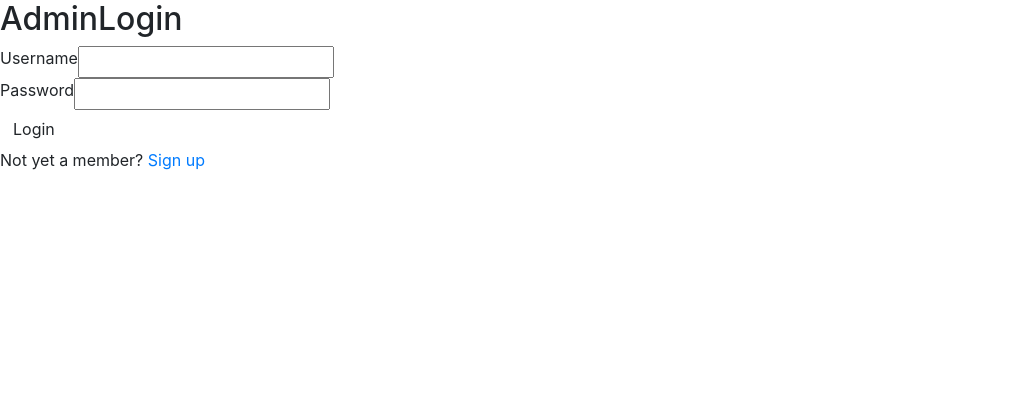
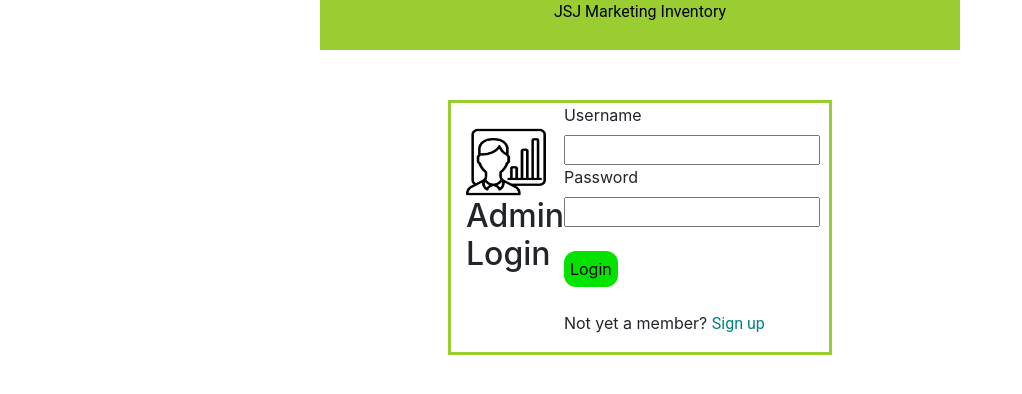
Before and after one commit to jubelalferez/Project-Design, a PHP site: page /adminlogin.php in a window 1280 px wide. Shown: the top 394 px of the page, without its empty margins (0-1022 px from the left). Run offline with PHP 8.4, Linux system fonts and the light colour scheme; some libraries are stand-ins or nearby versions.

Commit message:
Updated web

```diff
--- a/tflite/web/shopping/admin.php
+++ b/tflite/web/shopping/admin.php
@@ -118,7 +118,7 @@ color:black;
 
           </li>
           <li class="nav-item logout">
-            <a class="nav-link btn nav-register-btn" href="adminlogin.php">Logout</a>
+            <a class="nav-link btn nav-register-btn" href="home.php">Logout</a>
           </li>
 
 
@@ -166,7 +166,7 @@ color:black;
                        <tr>
                            <th>Item</th>
                            <th>Quantity</th>
-                           <th>Price</th>
+                           <th>Price(₱)</th>
                            <th>Weight(g)</th>
                            <th colspan ="2">Action</th>
 
@@ -212,7 +212,7 @@ color:black;
                             </div>
 
                             <div class ="form-group">
-                                <label  >Price</label>
+                                <label  >Price(₱)</label>
                                 <input type ="price" name = "price"  class = "form-control form-control-lg"
                                     value = "<?php echo $price; ?>" >
                             </div>
--- a/tflite/web/shopping/adminlogin.php
+++ b/tflite/web/shopping/adminlogin.php
@@ -10,14 +10,20 @@
     <script src="https://code.jquery.com/jquery-3.4.1.slim.min.js" integrity="sha384-J6qa4849blE2+poT4WnyKhv5vZF5SrPo0iEjwBvKU7imGFAV0wwj1yYfoRSJoZ+n" crossorigin="anonymous"></script>
     <script src="https://cdn.jsdelivr.net/npm/popper.js@1.16.0/dist/umd/popper.min.js" integrity="sha384-Q6E9RHvbIyZFJoft+2mJbHaEWldlvI9IOYy5n3zV9zzTtmI3UksdQRVvoxMfooAo" crossorigin="anonymous"></script>
     <script src="https://stackpath.bootstrapcdn.com/bootstrap/4.4.1/js/bootstrap.min.js" integrity="sha384-wfSDF2E50Y2D1uUdj0O3uMBJnjuUD4Ih7YwaYd1iqfktj0Uod8GCExl3Og8ifwB6" crossorigin="anonymous"></script>
-    <link rel="stylesheet" type="text/css" href="css/bootstrap.min.css">
-    <link rel="stylesheet" type="text/css" href="style2.css">
-	<title>Login</title>
+	<title>Admin Login</title>
 
 <body>
+	<div class="header">
+    <a href="home.php" id="home">JSJ Marketing Inventory</a>
+    </div>
 
-	<div class="header">
-		<h2>AdminLogin</h2>
+    	<div class="container">
+        <div class="logintext">
+        </div>
+        <div class="flexcenter">
+	<div class="headerr">
+		<br><img src="icons/admin.png" width="80" height="70">
+		<h2>Admin Login</h2>
 	</div>
 
 	<form method="post" action="adminlogin.php">
@@ -32,15 +38,71 @@
 			<label>Password</label>
 			<input type="password" name="password">
 		</div>
-		<div class="input-group">
-			<button type="submit" class="btn" name="login_user">Login</button>
+		<div>
+			<br><button type="submit" class="btn" name="login_user">Login</button>
 		</div>
 		<p>
-			Not yet a member? <a href="adminregister.php">Sign up</a>
+			<br>Not yet a member? <a id="signup" href="adminregister.php">Sign up</a>
 		</p>
 	</form>
 
 
 
 </body>
+<style>
+
+	.flexcenter{
+        display: flex;
+        justify-content: space-around;
+    }
+    .logintext{
+        display: flex;
+        background: yellowgreen;
+        justify-content: center;
+        font-family: Roboto;
+    }
+
+    .container {
+        flex-direction: column;
+        border: 3px solid yellowgreen;
+        width: 30%;
+        margin: 0 auto;
+        height: 45%;
+    }
+    .header {
+        display: flex;
+        flex-direction: column;
+        font-size: 30;
+        background: yellowgreen;
+        width: 50%;
+		height: 50px;
+        margin: 0 auto;
+        align-items: center;
+        margin-bottom: 50px;
+        font-family: Roboto;
+		text-align: center;
+		color:red;
+    }
+    #signup {
+        font-family: Roboto;
+        font-size: 20;
+        color: teal;
+    }
+    #signup:hover {
+        font-family: Roboto;
+        font-size: 20;
+        color: blue;
+	}
+	#home {
+		color: black;
+	}
+    .btn {
+		border-radius: 12px;
+		padding: 5px;
+		background-color: #04e300;
+		color: black;
+	}
+
+</style>
+
 </html>
--- a/tflite/web/shopping/cashier.php
+++ b/tflite/web/shopping/cashier.php
@@ -109,16 +109,16 @@ color:black;
 
                        <ul class="navbar-nav">
            <li class="nav-item">
-            <p class=" username nav-link"><?php echo $_SESSION['username'];
+            <a href="cashier.php" class=" username nav-link"><?php echo $_SESSION['username'];
             ?>
 
-            </p>
+</a>
           </li>
           <li class="nav-item" style="border-right: 0.1rem solid lightgrey">
 
           </li>
           <li class="nav-item logout">
-            <a class="nav-link btn nav-register-btn" href="cashierlogin.php">Logout</a>
+            <a class="nav-link btn nav-register-btn" href="home.php">Logout</a>
           </li>
 
 
```
Also changed, not shown: tflite/web/shopping/adminregister.php (+67 -4 lines), tflite/web/shopping/cashierlogin.php (+70 -7 lines), tflite/web/shopping/cashierregister.php (+68 -4 lines), tflite/web/shopping/home.php (added, +73 -0 lines), tflite/web/shopping/icons/admin.png (added), tflite/web/shopping/icons/cashier.png (added).
